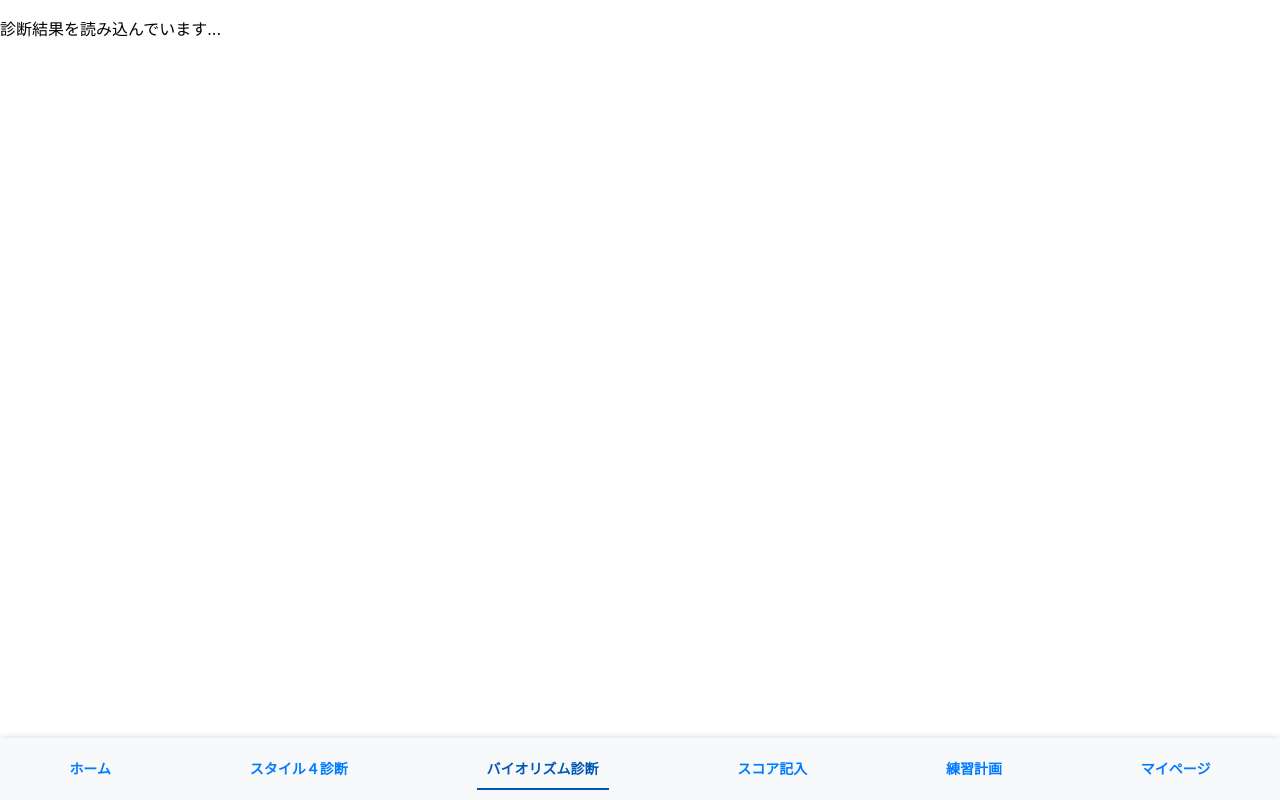
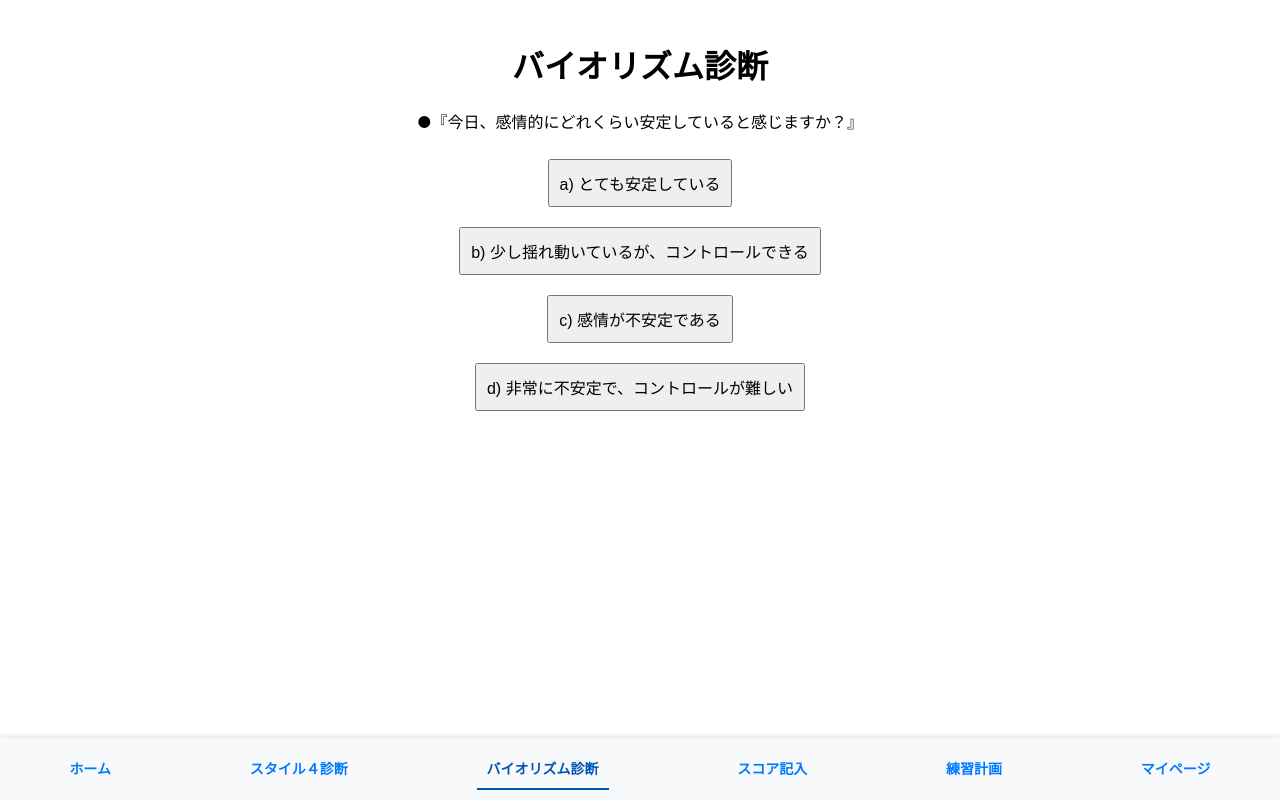
Before and after one commit to sakaguchi2783/GT-golf-app, a React (Create React App) app: page /biorhythm in a window 1280 px wide. Built offline with nearby package versions, Linux system fonts and the light colour scheme.

Commit message:
エラー修正1

```diff
--- a/src/App.js
+++ b/src/App.js
@@ -5,8 +5,7 @@ import BiorhythmResult from './pages/BiorhythmResult'; // バイオリズム結
 
 import Home from './pages/Home';
 import Style4 from './pages/Style4';
-// BiorhythmをBiorhythmResultに統一します
-// import Biorhythm from './pages/Biorhythm';
+import Biorhythm from './pages/Biorhythm';
 import Score from './pages/Score';
 import Practice from './pages/Practice';
 import MyPage from './pages/MyPage';
@@ -18,8 +17,8 @@ function App() {
         <Routes>
           <Route path="/" element={<Home />} />
           <Route path="/style4" element={<Style4 />} />
-          {/* BiorhythmをBiorhythmResultに置き換え、ルートも統一します */}
-          <Route path="/biorhythm" element={<BiorhythmResult />} />
+          <Route path="/biorhythm" element={<Biorhythm />} />
+          <Route path="/biorhythm-result" element={<BiorhythmResult />} /> {/* 結果ページのルートを追加 */}
           <Route path="/score" element={<Score />} />
           <Route path="/practice" element={<Practice />} />
           <Route path="/mypage" element={<MyPage />} />
```
